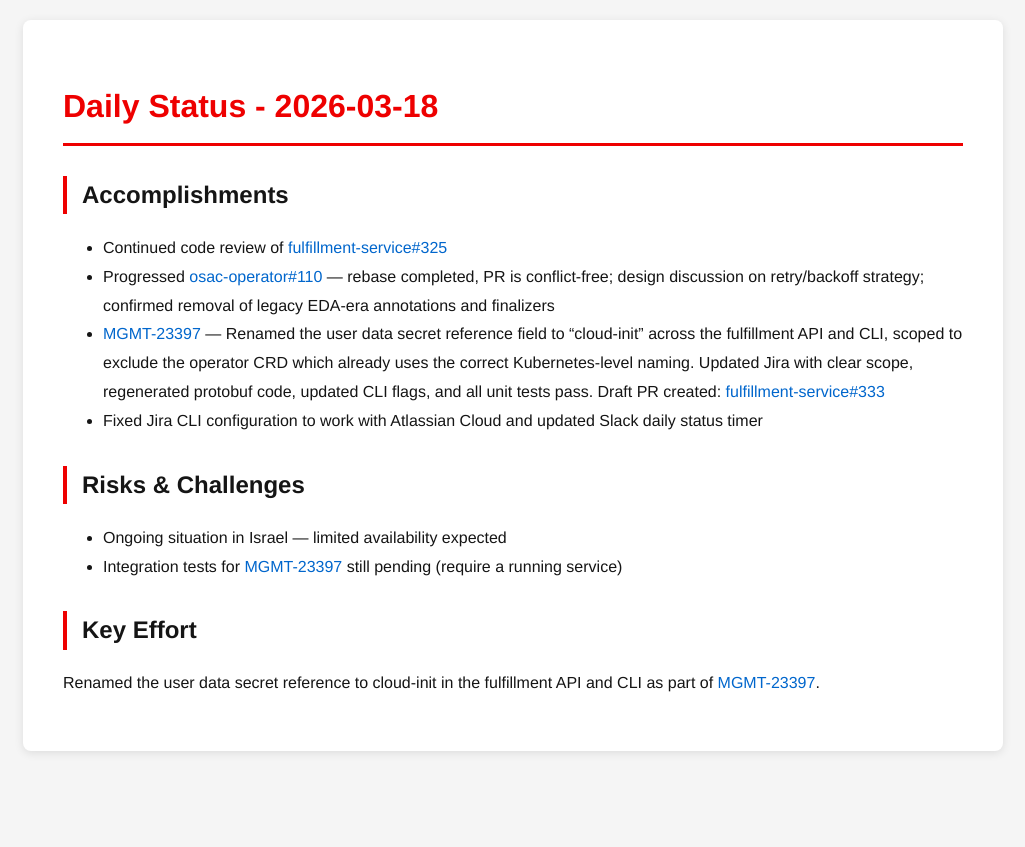
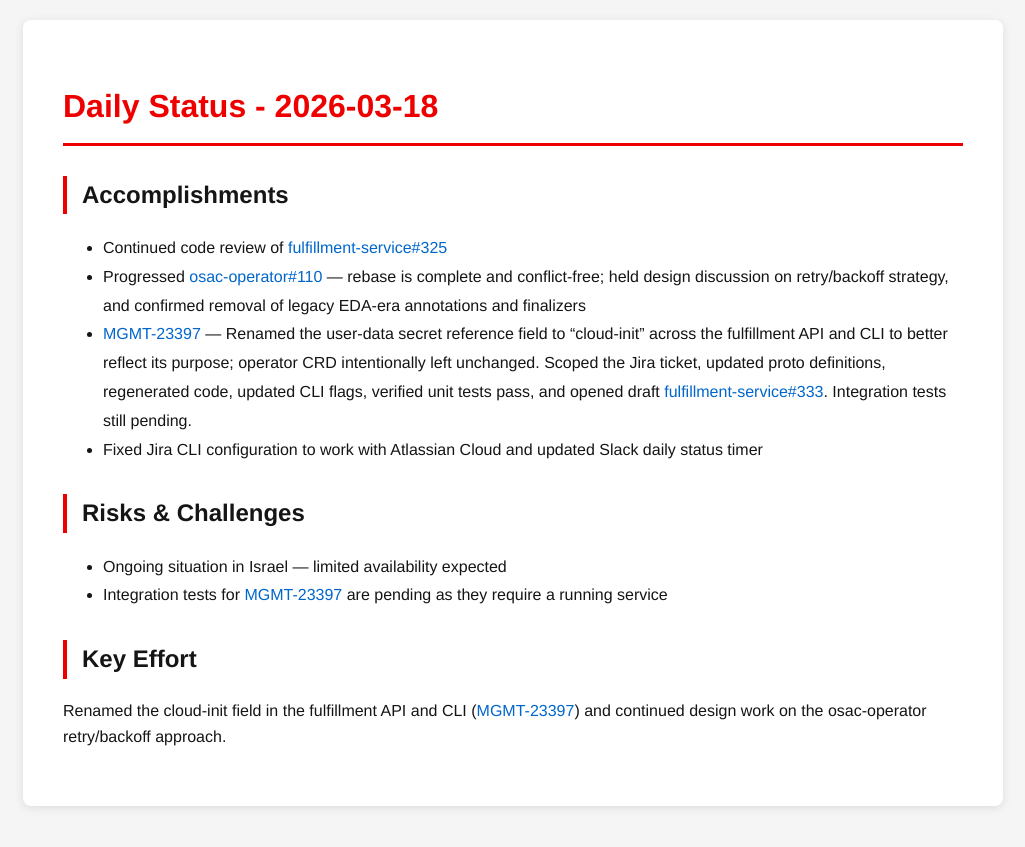
Before and after one commit to tzvatot/daily-status, a Jekyll site: the page built from 2026-03-18.md, in a window 1280 px wide. Shown: the top 847 px of the page, without its empty margins (127-1152 px from the left). Built offline with Jekyll 4.4.1, drawn with Linux system fonts in a browser that asks for light colours.

Commit message:
Daily status update - 2026-03-18

```diff
--- a/2026-03-18.md
+++ b/2026-03-18.md
@@ -8,13 +8,13 @@
 
 ## Accomplishments
 - Continued code review of [fulfillment-service#325](https://github.com/osac-project/fulfillment-service/pull/325)
-- Progressed [osac-operator#110](https://github.com/osac-project/osac-operator/pull/110) — rebase completed, PR is conflict-free; design discussion on retry/backoff strategy; confirmed removal of legacy EDA-era annotations and finalizers
-- [MGMT-23397](https://issues.redhat.com/browse/MGMT-23397) — Renamed the user data secret reference field to "cloud-init" across the fulfillment API and CLI, scoped to exclude the operator CRD which already uses the correct Kubernetes-level naming. Updated Jira with clear scope, regenerated protobuf code, updated CLI flags, and all unit tests pass. Draft PR created: [fulfillment-service#333](https://github.com/osac-project/fulfillment-service/pull/333)
+- Progressed [osac-operator#110](https://github.com/osac-project/osac-operator/pull/110) — rebase is complete and conflict-free; held design discussion on retry/backoff strategy, and confirmed removal of legacy EDA-era annotations and finalizers
+- [MGMT-23397](https://issues.redhat.com/browse/MGMT-23397) — Renamed the user-data secret reference field to "cloud-init" across the fulfillment API and CLI to better reflect its purpose; operator CRD intentionally left unchanged. Scoped the Jira ticket, updated proto definitions, regenerated code, updated CLI flags, verified unit tests pass, and opened draft [fulfillment-service#333](https://github.com/osac-project/fulfillment-service/pull/333). Integration tests still pending.
 - Fixed Jira CLI configuration to work with Atlassian Cloud and updated Slack daily status timer
 
 ## Risks & Challenges
 - Ongoing situation in Israel — limited availability expected
-- Integration tests for [MGMT-23397](https://issues.redhat.com/browse/MGMT-23397) still pending (require a running service)
+- Integration tests for [MGMT-23397](https://issues.redhat.com/browse/MGMT-23397) are pending as they require a running service
 
 ## Key Effort
-Renamed the user data secret reference to cloud-init in the fulfillment API and CLI as part of [MGMT-23397](https://issues.redhat.com/browse/MGMT-23397).
+Renamed the cloud-init field in the fulfillment API and CLI ([MGMT-23397](https://issues.redhat.com/browse/MGMT-23397)) and continued design work on the osac-operator retry/backoff approach.
```
